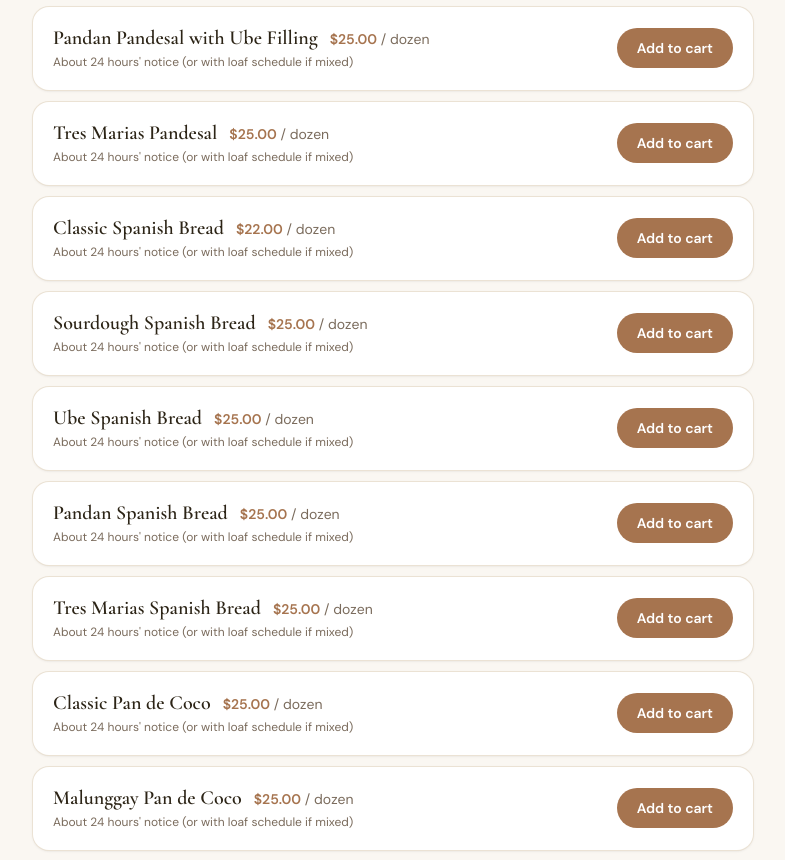
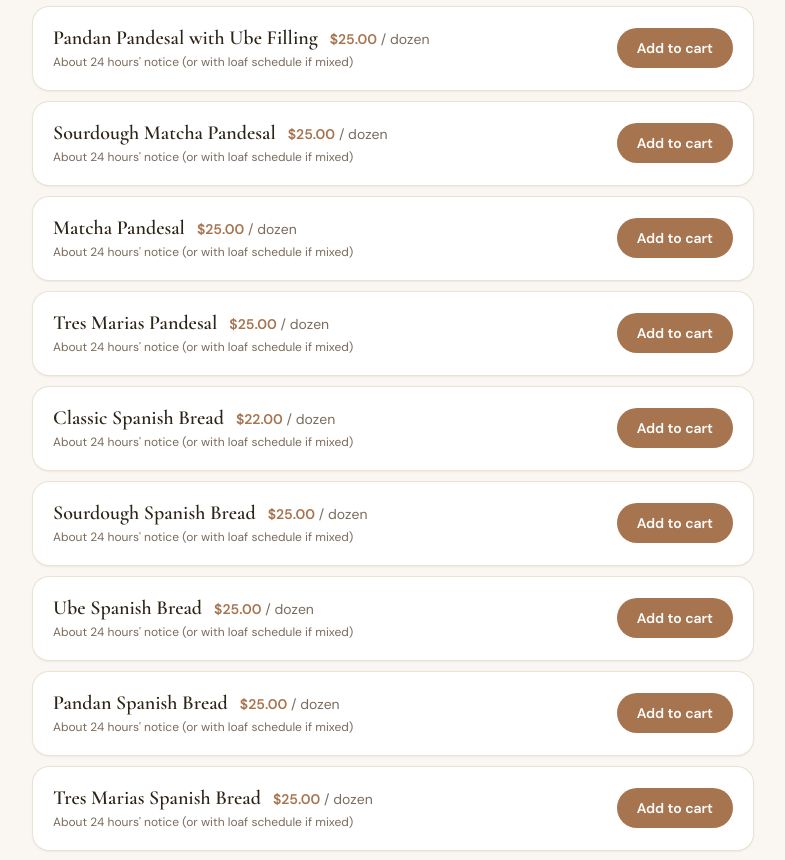
Before and after one commit to zulu350/Aprils-Rising-Kitchen, a Next.js app: page /menu in a window 1280 px wide. Shown: the part 2440-3300 px from the top of the page, without its empty margins (247-1032 px from the left). Built offline with nearby package versions, Linux system fonts and the light colour scheme; no server answers.

Commit message:
Add sourdough matcha and matcha pandesal to menu

```diff
--- a/src/data/menu.ts
+++ b/src/data/menu.ts
@@ -190,6 +190,24 @@ export const menuItems: MenuItem[] = [
     available: true,
   },
   {
+    id: "sourdough-matcha-pandesal",
+    name: "Sourdough Matcha Pandesal",
+    category: "rolls",
+    unitLabel: "dozen",
+    priceCents: 2500,
+    leadTimeHours: 24,
+    available: true,
+  },
+  {
+    id: "matcha-pandesal",
+    name: "Matcha Pandesal",
+    category: "rolls",
+    unitLabel: "dozen",
+    priceCents: 2500,
+    leadTimeHours: 24,
+    available: true,
+  },
+  {
     id: "tres-marias-pandesal",
     name: "Tres Marias Pandesal",
     category: "rolls",
```
